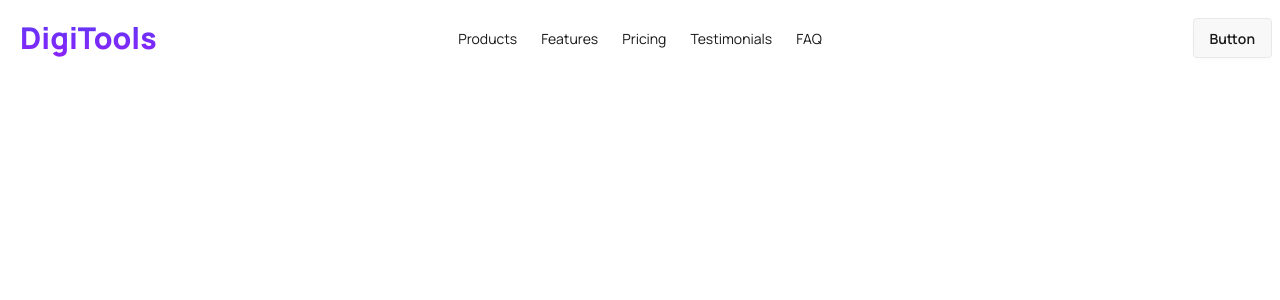
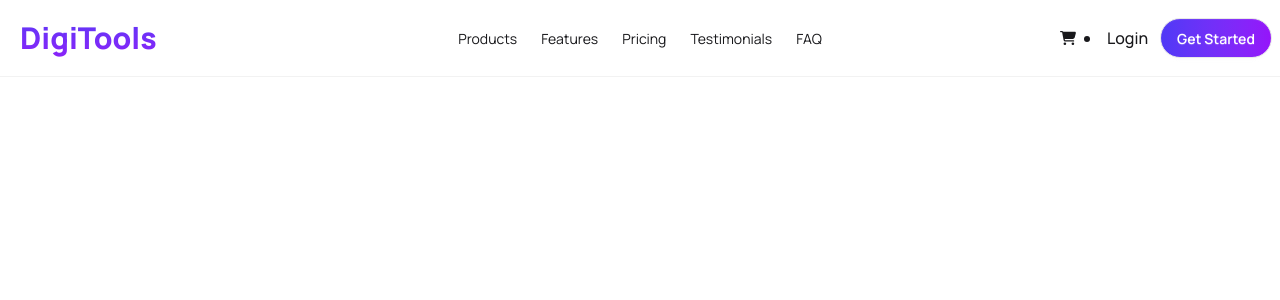
Before and after one commit to MaksumulEmon/DigiTools-Platform, a React (Vite) app: page / in a window 1280 px wide. Shown: the top 300 px of the page. Built offline with nearby package versions, Linux system fonts and the light colour scheme.

Commit message:
Navbar add

```diff
--- a/package.json
+++ b/package.json
@@ -13,6 +13,7 @@
     "@tailwindcss/vite": "^4.2.2",
     "react": "^19.2.4",
     "react-dom": "^19.2.4",
+    "react-icons": "^5.6.0",
     "tailwindcss": "^4.2.2"
   },
   "devDependencies": {
--- a/src/Components/Navbar/Navbar.jsx
+++ b/src/Components/Navbar/Navbar.jsx
@@ -1,26 +1,35 @@
 import React from 'react';
+import { FaCartShopping } from 'react-icons/fa6';
+import { GiHamburgerMenu } from 'react-icons/gi';
 
 const Navbar = () => {
     return (
 
-        <div className="navbar bg-base-100  container mx-auto">
+        <div className='border-b border-[#f2f2f2] border-solid'>
+
+
+            <div className="navbar bg-base-100  container mx-auto ">
                 <div className="navbar-start">
                     <div className="dropdown">
                         <div tabIndex={0} role="button" className="btn btn-ghost lg:hidden">
-                        <svg xmlns="http://www.w3.org/2000/svg" className="h-5 w-5" fill="none" viewBox="0 0 24 24" stroke="currentColor"> <path strokeLinecap="round" strokeLinejoin="round" strokeWidth="2" d="M4 6h16M4 12h8m-8 6h16" /> </svg>
+                            <GiHamburgerMenu />
                         </div>
                         <ul
                             tabIndex="-1"
                             className="menu menu-sm dropdown-content bg-base-100 rounded-box z-1 mt-3 w-52 p-2 shadow">
-                        <li><a>Item 1</a></li>
-                        <li>
+                            <li><a >Products</a></li>
+                            <li><a>Features</a></li>
+                            <li><a>Pricing</a></li>
+                            <li><a>Testimonials</a></li>
+                            <li><a>FAQ</a></li>
+                            {/* <li>
                             <a>Parent</a>
                             <ul className="p-2">
                                 <li><a>Submenu 1</a></li>
                                 <li><a>Submenu 2</a></li>
                             </ul>
-                        </li>
-                        <li><a>Item 3</a></li>
+                        </li> */}
+
                         </ul>
                     </div>
                     <a className="bg-linear-to-b from-[#4F39F6] to-[#9514FA] bg-clip-text text-transparent text-3xl font-extrabold p-3">DigiTools</a>
@@ -35,12 +44,21 @@ const Navbar = () => {
                         <li><a>FAQ</a></li>
                     </ul>
                 </div>
-            <div className="navbar-end">
-                <a className="btn">Button</a>
+
+
+
+                <div className=" navbar-end gap-3 ">
+
+                    <div className=' gap-2 items-center hidden md:flex'>
+                        <FaCartShopping></FaCartShopping>
+                        <li><a className='font-medium'>Login</a></li>
                     </div>
 
+                    <a className="btn bg-linear-to-r from-[#4F39F6] to-[#9514FA] rounded-full text-white">Get Started</a>
 
                 </div>
+            </div>
+        </div >
     );
 };
 
```
Also changed, not shown: 1 other file (tests, documents, lock files or other folders). Lines whose indentation alone changed are shown as unchanged.
